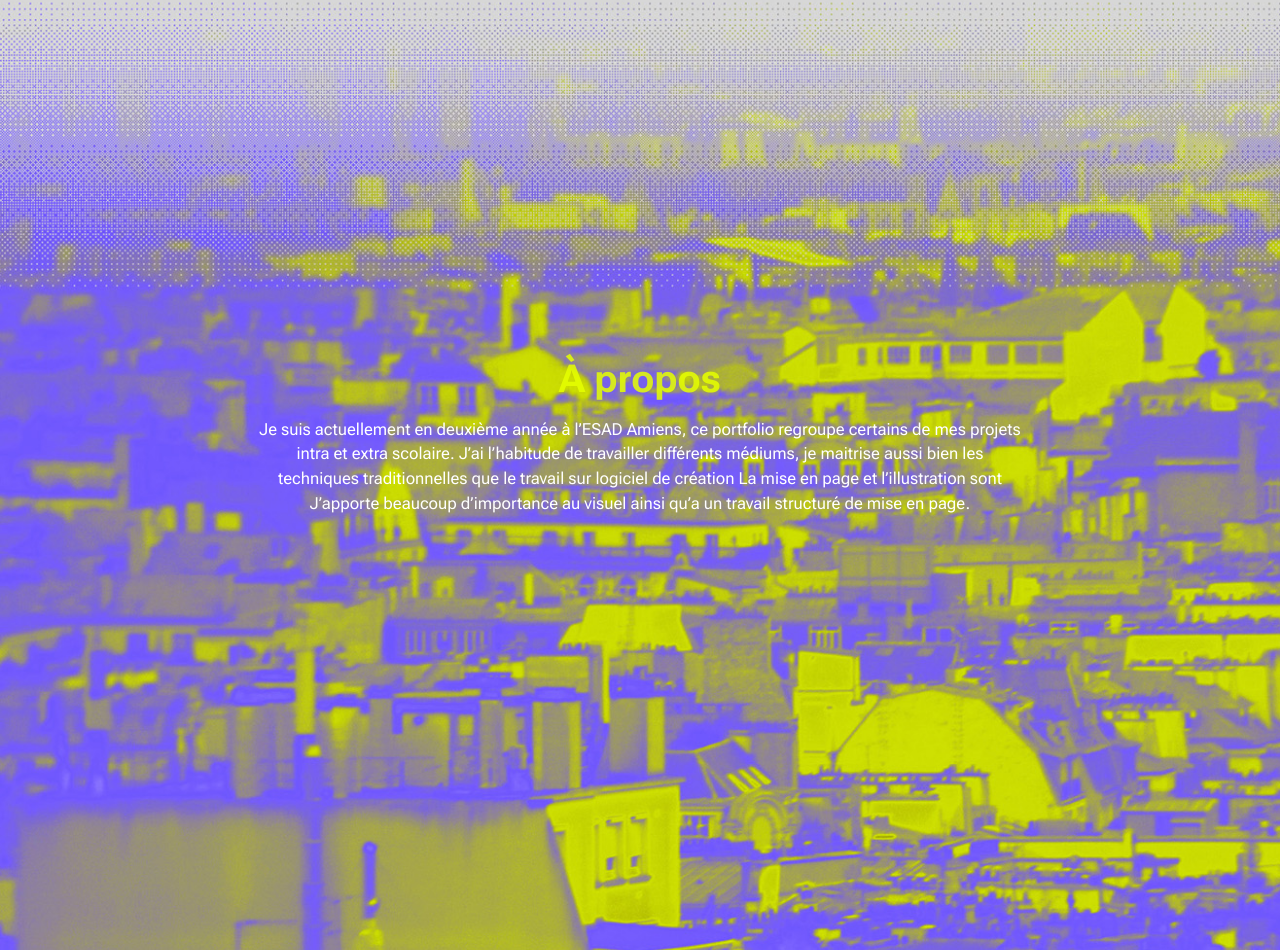
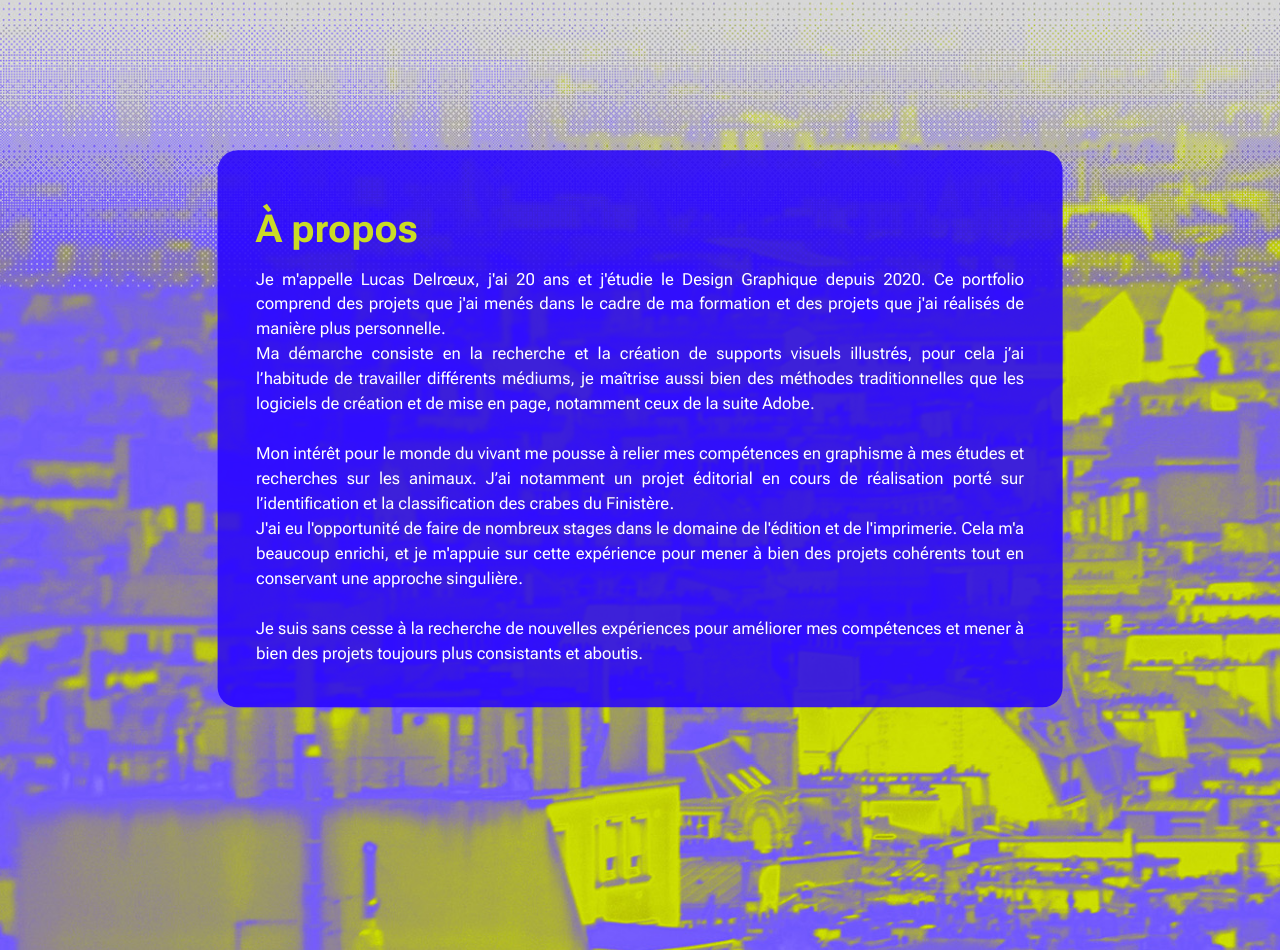
Before and after one commit to lucas-delroeux/lucas-delroeux.github.io, a plain HTML site: page index.html in a window 1280 px wide. Shown: the part 1162-2112 px from the top of the page. Drawn offline with Linux system fonts and the light colour scheme.

Commit message:
à propos

```diff
--- a/index.html
+++ b/index.html
@@ -106,10 +106,17 @@
   <div class="about-text">
   <h2>À propos</h2>
   <p>
-    Je suis actuellement en deuxième année à l’ESAD Amiens, ce portfolio regroupe certains de mes projets intra et extra scolaire. J’ai l’habitude de travailler différents médiums, je maitrise aussi bien les techniques traditionnelles que le travail sur logiciel de création
+    Je m'appelle Lucas Delrœux, j'ai 20 ans et j'étudie le Design Graphique depuis 2020.
+Ce portfolio comprend des projets que j'ai menés dans le cadre de ma formation et des projets que j'ai réalisés de manière plus personnelle.
+<br>
 
-La mise en page et l’illustration sont
-J’apporte beaucoup d’importance au visuel ainsi qu’a un travail structuré de mise en page.
+Ma démarche consiste en la recherche et la création de supports visuels illustrés, pour cela j’ai l’habitude de travailler différents médiums, je maîtrise aussi bien des méthodes traditionnelles que les logiciels de création et de mise en page, notamment ceux de la suite Adobe.
+<br><br>
+Mon intérêt pour le monde du vivant me pousse à relier mes compétences en graphisme à mes études et recherches sur les animaux. J’ai notamment un projet éditorial en cours de réalisation porté sur l’identification et la classification des crabes du Finistère.
+<br>
+J'ai eu l'opportunité de faire de nombreux stages dans le domaine de l'édition et de l'imprimerie. Cela m'a beaucoup enrichi, et je m'appuie sur cette expérience pour mener à bien des projets cohérents tout en conservant une approche singulière.
+<br><br>
+Je suis sans cesse à la recherche de nouvelles expériences pour améliorer mes compétences et mener à bien des projets toujours plus consistants et aboutis.
 
   </p>
 </div>
--- a/style.css
+++ b/style.css
@@ -349,14 +349,18 @@ line-height: 0.9;
 
 .about-text {
   position: absolute;
-  top: 35%;        /* texte a propos */
+  top: 35%;
   left: 50%;
   transform: translate(-50%, -50%);
   width: 60%;
-  text-align: center;
-  color: white;
+  text-align: justify;
+
+  background-color: rgba(37, 0, 255, 0.85);
+  padding: 3vh 3vw;
+  border-radius: 20px;
+  font-family: 'Roboto Flex', sans-serif;
+
   z-index: 2;
-  font-family: 'Roboto Flex', sans-serif;
 }
 
 .about-text h2 {
```
Also changed, not shown: CV2.html (+1 -1 lines), projet-compo.html (+4 -3 lines), liens/fond/curriculum_vitae_LD_3.jpg (added).
